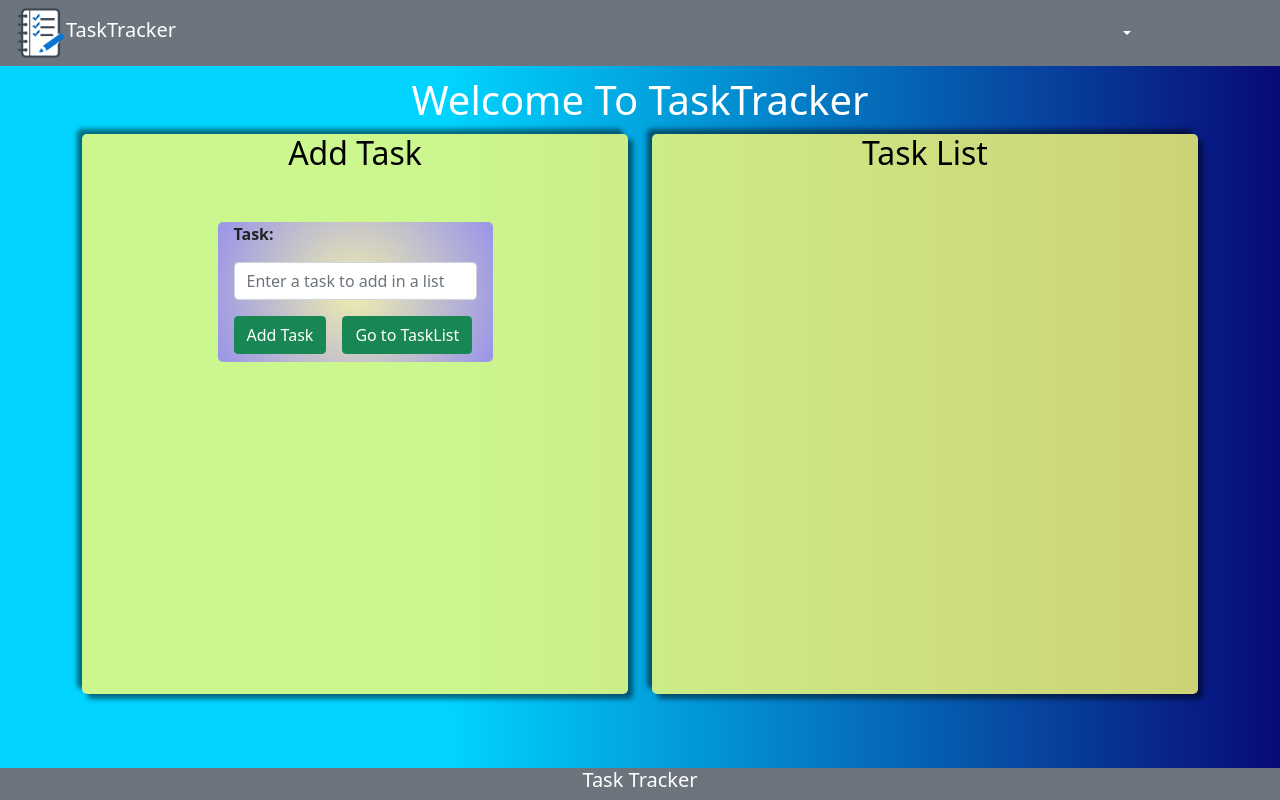
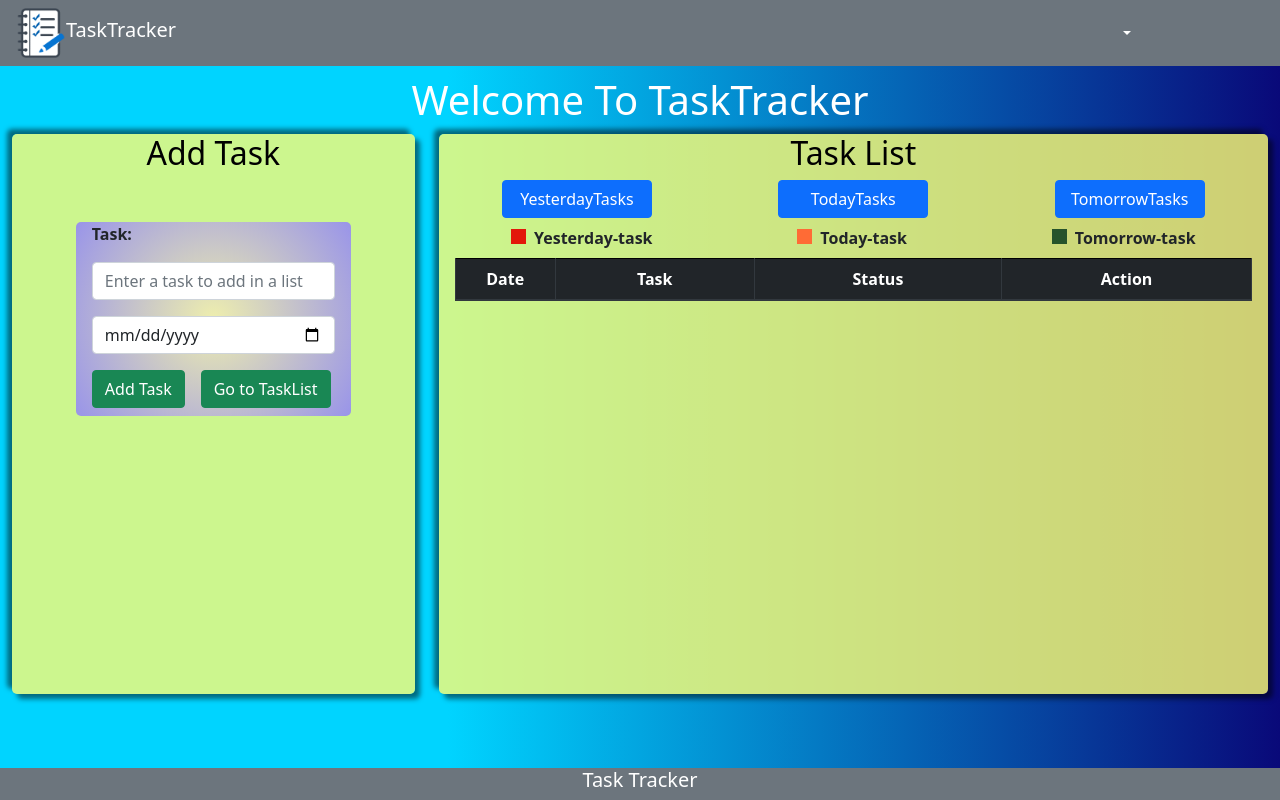
Before and after one commit to nandhagam/PrithiviAngularClass, an Angular app in the folder Workouts/Task-4(user-binding)/: page /content in a window 1280 px wide. Built offline with nearby package versions, Linux system fonts and the light colour scheme.

Commit message:
view changes

```diff
--- a/Workouts/Task-4(user-binding)/angular.json
+++ b/Workouts/Task-4(user-binding)/angular.json
@@ -25,7 +25,6 @@
             "styles": [
               "src/styles.css",
               "./node_modules/bootstrap/dist/css/bootstrap.min.css"
-
             ],
             "scripts": [
 
--- a/Workouts/Task-4(user-binding)/package.json
+++ b/Workouts/Task-4(user-binding)/package.json
@@ -18,6 +18,11 @@
     "@angular/platform-browser": "~12.2.0",
     "@angular/platform-browser-dynamic": "~12.2.0",
     "@angular/router": "~12.2.0",
+    "@fortawesome/angular-fontawesome": "^0.9.0",
+    "@fortawesome/fontawesome-svg-core": "^1.2.35",
+    "@fortawesome/free-brands-svg-icons": "^5.15.3",
+    "@fortawesome/free-regular-svg-icons": "^5.15.3",
+    "@fortawesome/free-solid-svg-icons": "^5.15.3",
     "bootstrap": "^5.1.3",
     "jquery": "^3.6.0",
     "moment": "^2.29.1",
--- a/Workouts/Task-4(user-binding)/src/app/app.module.ts
+++ b/Workouts/Task-4(user-binding)/src/app/app.module.ts
@@ -7,6 +7,7 @@ import { AppComponent } from './app.component';
 import { AppRoutingModule } from './app-routing.module';
 import { SharedmoduleModule } from './sharedmodule/sharedmodule.module';
 import { TaskService } from './content/task.service';
+import { FontAwesomeModule } from '@fortawesome/angular-fontawesome';
 
 
 
@@ -18,7 +19,8 @@ import { TaskService } from './content/task.service';
     BrowserModule,
     FormsModule,
     AppRoutingModule,
-    SharedmoduleModule
+    SharedmoduleModule,
+    FontAwesomeModule
 
   ],
   providers: [TaskService],
--- a/Workouts/Task-4(user-binding)/src/app/content/addtask/addtask.component.html
+++ b/Workouts/Task-4(user-binding)/src/app/content/addtask/addtask.component.html
@@ -12,6 +12,12 @@
         [(ngModel)]="taskvalue"
         [ngModelOptions]="{ standalone: true }"
       />
+      <input
+        type="date"
+        class="form-control mb-3"
+        [(ngModel)]="taskdate"
+        [ngModelOptions]="{ standalone: true }"
+      />
       <button type="submit" class="btn btn-success mb-2" (click)="addTask()">
         Add Task
       </button>
--- a/Workouts/Task-4(user-binding)/src/app/content/addtask/addtask.component.ts
+++ b/Workouts/Task-4(user-binding)/src/app/content/addtask/addtask.component.ts
@@ -9,33 +9,39 @@ import { TaskService } from '../task.service';
 })
 export class AddtaskComponent {
 
-  constructor(public taskservice: TaskService) { }
 
-  task: Array<any> = [];
+  constructor(public taskservice: TaskService) {
+
+  }
+
   taskvalue: string;
-  d: any;
+  taskdate: any;
+
   addTask() {
-    this.task = JSON.parse(localStorage.getItem("tasklist"));
     if (this.taskvalue == null || this.taskvalue == '') {
       alert("Kindly please enter any task to add in a list");
     }
     else {
-      this.d = new Date();
-      this.d = moment(this.d).format('MM-DD-YYYY [at] HH:mm:ss dddd');
-      if (!this.task) {
-        this.task = [];
+      if (this.taskdate) {
+        this.taskdate = moment(this.taskdate).format('MM-DD-YYYY');
 
       }
-      this.task.push(
-        {
-          task: this.taskvalue,
-          date: this.d
-        }
-      );
+      else {
+        alert("Kindly please enter date or valid date");
+        return;
+      }
+
+
+      this.taskservice.onAddTask({
+        task: this.taskvalue,
+        date: this.taskdate,
+        taskstatus: false
+      })
 
       this.taskvalue = '';
-      localStorage.setItem("tasklist", JSON.stringify(this.task));
-      this.taskservice.displayTask = this.task;
+      this.taskdate = new Date();
+
+
 
 
     }
--- a/Workouts/Task-4(user-binding)/src/app/content/task.service.ts
+++ b/Workouts/Task-4(user-binding)/src/app/content/task.service.ts
@@ -1,5 +1,6 @@
 import { Injectable } from '@angular/core';
 import * as moment from 'moment';
+import { Subject } from 'rxjs';
 
 @Injectable({
   providedIn: 'root'
@@ -7,4 +8,22 @@ import * as moment from 'moment';
 export class TaskService {
   displayTask: Array<any> = [];
 
+  taskSubscription = new Subject();
+
+  constructor() {
+    this.displayTask = JSON.parse(localStorage.getItem('tasklist'));
+  }
+
+  onAddTask(task) {
+    if (this.displayTask == null) {
+      this.displayTask = [];
+    }
+    else {
+      this.displayTask.push(task)
+      localStorage.setItem("tasklist", JSON.stringify(task));
+      this.taskSubscription.next(this.displayTask);
+    }
+
+  }
+
 }
--- a/Workouts/Task-4(user-binding)/src/app/content/tasklist/tasklist.component.css
+++ b/Workouts/Task-4(user-binding)/src/app/content/tasklist/tasklist.component.css
@@ -5,3 +5,45 @@ h2 {
 li span {
   font-weight: bolder;
 }
+.btn {
+  width: 150px;
+}
+.table-responsive {
+  margin: 0 auto;
+}
+table,
+tr,
+td {
+  border: 1px solid black;
+}
+.taskdate {
+  width: 100px;
+}
+a {
+  color: unset;
+}
+a:hover {
+  cursor: pointer;
+}
+.color {
+  width: 15px;
+  height: 15px;
+  display: inline-block;
+}
+.btns,
+.taskcolor {
+  display: flex;
+  justify-content: space-around;
+}
+.ycolor {
+  background-color: #e3170a;
+}
+.tdcolor {
+  background-color: #ff6b35;
+}
+.tmcolor {
+  background-color: #26532b;
+}
+span {
+  font-weight: bolder;
+}
--- a/Workouts/Task-4(user-binding)/src/app/content/tasklist/tasklist.component.html
+++ b/Workouts/Task-4(user-binding)/src/app/content/tasklist/tasklist.component.html
@@ -1,6 +1,63 @@
 <h2>Task List</h2>
-<ul>
-  <li *ngFor="let task of DisplayTask">
-    <span>Task:</span>{{ task.task }} <span>Date:</span>{{ task.date }}
-  </li>
-</ul>
+
+<div class="btns">
+  <button type="submit" class="btn btn-primary" (click)="showYesterdayTask()">
+    YesterdayTasks
+  </button>
+  <button type="submit" class="btn btn-primary">TodayTasks</button>
+  <button type="submit" class="btn btn-primary">TomorrowTasks</button>
+</div>
+
+<div class="taskcolor my-2">
+  <div class="y-task">
+    <!--y represent yesterday-->
+    <div class="color ycolor mr-2"></div>
+    <span>Yesterday-task</span>
+  </div>
+  <div class="td-task">
+    <!--td represent today-->
+    <div class="color tdcolor mr-2"></div>
+    <span>Today-task</span>
+  </div>
+  <div class="tm-task">
+    <!--tm represent tomorrow-->
+    <div class="color tmcolor mr-2"></div>
+    <span>Tomorrow-task</span>
+  </div>
+</div>
+
+<div class="table-responsive px-3">
+  <table class="table table-bordered">
+    <thead class="thead-dark">
+      <tr class="text-center">
+        <th class="taskdate">Date</th>
+        <th class="w-25">Task</th>
+        <th>Status</th>
+        <th>Action</th>
+      </tr>
+    </thead>
+    <tbody>
+      <tr *ngFor="let task of DisplayTask">
+        <td>{{ task.date }}</td>
+        <td>{{ task.task }}</td>
+        <td>{{ task.taskstatus ? "Completed" : "Open" }}</td>
+        <td>
+          <form>
+            <div class="form-check-inline">
+              <label class="form-check-label">
+                <input
+                  type="checkbox"
+                  class="form-check-input m-1"
+                  [(ngModel)]="task.taskstatus"
+                  [ngModelOptions]="{ standalone: true }"
+                  (onModelChange)="console.log(task)"
+                />Completed
+              </label>
+            </div>
+          </form>
+          <a><fa-icon [icon]="faTrash" class="ml-1"></fa-icon></a>
+        </td>
+      </tr>
+    </tbody>
+  </table>
+</div>
--- a/Workouts/Task-4(user-binding)/src/app/content/tasklist/tasklist.component.ts
+++ b/Workouts/Task-4(user-binding)/src/app/content/tasklist/tasklist.component.ts
@@ -1,5 +1,7 @@
 import { Component, DoCheck } from '@angular/core';
+import * as moment from 'moment';
 import { TaskService } from '../task.service';
+import { faTrash } from '@fortawesome/free-solid-svg-icons';
 
 
 @Component({
@@ -8,11 +10,50 @@ import { TaskService } from '../task.service';
   styleUrls: ['./tasklist.component.css']
 })
 export class TasklistComponent implements DoCheck {
-  constructor(public taskservice: TaskService) { }
+
   DisplayTask: Array<any> = [];
+  ydate: any;
+  date: any;
+  faTrash = faTrash;
+  completed: any;
 
+  constructor(public taskservice: TaskService) {
+  }
+
+  ngOnInit() {
+    this.DisplayTask = this.taskservice.displayTask;
+    this.taskservice.taskSubscription.subscribe((data: Array<any>) => {
+      this.DisplayTask = data;
+    })
+  }
 
   ngDoCheck() {
-    this.DisplayTask = this.taskservice.displayTask;
+    // this.DisplayTask = this.taskservice.displayTask;
+
+    // if (this.completed == true) {
+    //   this.completed = "Task completed";
+    //   console.log(this.completed);
+    // }
+    // else {
+    //   this.completed = "Task open";
+    //   console.log(this.completed);
+    // }
+  }
+
+  showYesterdayTask() {
+    const yesterday = moment().add(-1, 'days');
+    this.ydate = yesterday.format('MM-DD-YYYY');
+    console.log(this.ydate);
+    this.date = Date.parse(this.taskservice.displayTask[3].date);
+    console.log(this.date);
+    console.log(new Date(this.taskservice.displayTask[3].date));
+    this.date = moment(this.date).format('MM-DD-YYYY');
+    console.log(this.date);
+    if (this.date == this.ydate) {
+      alert("Equal");
+    }
+    else {
+      alert("NotEqual");
+    }
   }
 }
--- a/Workouts/Task-4(user-binding)/src/app/content/welcome/welcome.component.html
+++ b/Workouts/Task-4(user-binding)/src/app/content/welcome/welcome.component.html
@@ -1,12 +1,12 @@
-<div class="container">
+<div class="container-fluid">
   <h1>Welcome To TaskTracker</h1>
   <div class="row">
-    <div class="col col-md-6">
+    <div class="col-addtask col-md-4">
       <div class="col-inner">
         <app-addtask></app-addtask>
       </div>
     </div>
-    <div class="col col-md-6">
+    <div class="col-tasklist col-md-8">
       <div class="col-inner tasklist">
         <app-tasklist></app-tasklist>
       </div>
--- a/Workouts/Task-4(user-binding)/src/app/sharedmodule/sharedmodule.module.ts
+++ b/Workouts/Task-4(user-binding)/src/app/sharedmodule/sharedmodule.module.ts
@@ -2,6 +2,7 @@ import { NgModule } from '@angular/core';
 import { CommonModule } from '@angular/common';
 import { FormsModule } from '@angular/forms';
 import { Routes, RouterModule } from '@angular/router';
+import { FontAwesomeModule } from '@fortawesome/angular-fontawesome';
 
 import { HeaderComponent } from './header/header.component';
 import { FooterComponent } from './footer/footer.component';
@@ -19,10 +20,11 @@ const routes: Routes = [
   imports: [
     CommonModule,
     FormsModule,
+    FontAwesomeModule,
     RouterModule.forChild(routes)
   ],
   exports: [
-    HeaderComponent, FooterComponent
+    HeaderComponent, FooterComponent, FontAwesomeModule
   ]
 })
 export class SharedmoduleModule { }
--- a/Workouts/Task-4(user-binding)/src/styles.css
+++ b/Workouts/Task-4(user-binding)/src/styles.css
@@ -1,5 +1,6 @@
 /* You can add global styles to this file, and also import other style files */
 @import "~bootstrap/dist/css/bootstrap.css";
+
 body {
   background: linear-gradient(
     90deg,
```
Also changed, not shown: Workouts/Task-4(user-binding)/src/assets/icons/trash-solid.svg (added), 1 other file (tests, documents, lock files or other folders).
